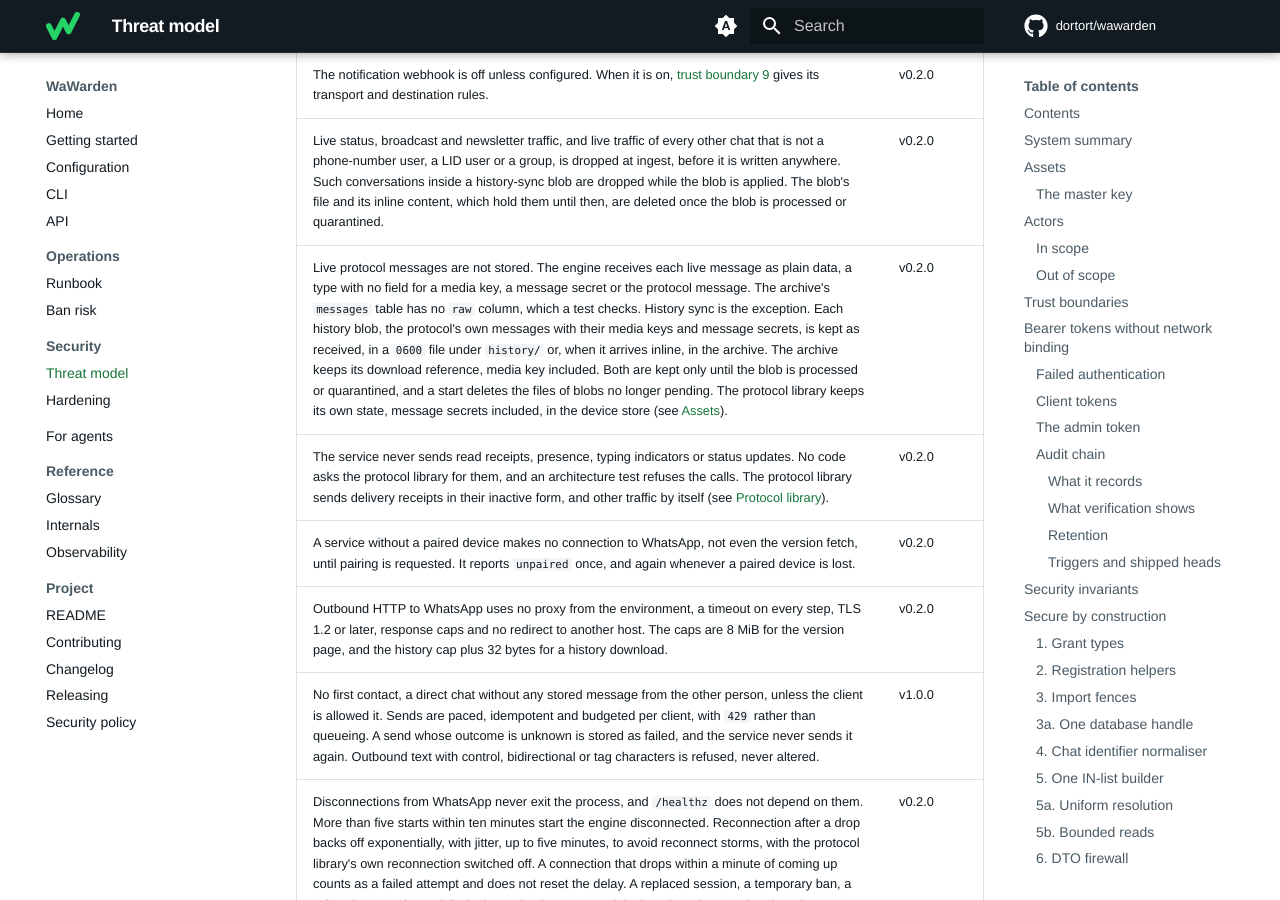
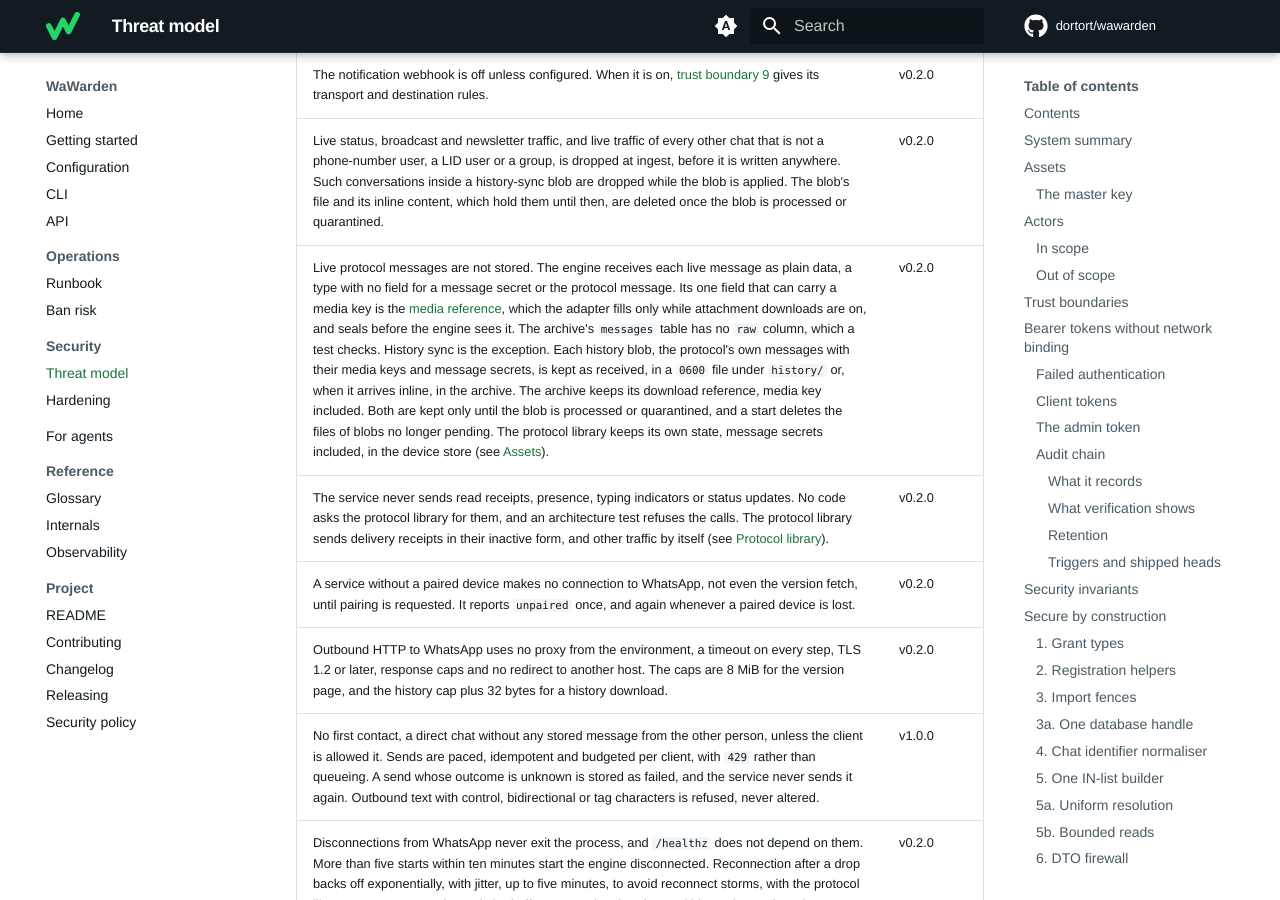
Before and after one commit to dortort/wawarden, an MkDocs documentation site: the page built from docs/threat-model.md, in a window 1280 px wide and 900 px high, scrolled down 59169 px. Built offline with MkDocs 1.6.1 and Material for MkDocs 9.7.7, drawn with Linux system fonts in a browser that asks for light colours; comment, search, counter and statistics services are not loaded.

Commit message:
docs(threat-model): name the media reference as the engine's one media key
The secure-defaults row said the engine receives live messages as a type
with no field for a media key. The adapter now seals an attachment's
descriptor, media key included, into engine.Message.MediaRef while
downloads are on, so the row names that field, says it is filled only
while downloads are on and is sealed before the engine sees it.

Co-Authored-By: Claude Opus 5.5 <noreply@anthropic.com>
Co-Authored-By: Claude Fable 5.1 <noreply@anthropic.com>

```diff
--- a/docs/threat-model.md
+++ b/docs/threat-model.md
@@ -2466,7 +2466,7 @@ protocol adapter.
 | Text that the admin CLI prints from a server answer passes through a terminal sanitiser. It replaces every control, format, line-separator and paragraph-separator character, and every invalid byte, with U+FFFD. So an answer cannot move the cursor, rewrite the screen, set a link or write the clipboard. The refusal code the CLI prints has client and admin tokens redacted as the log writer does. A test runs failing `serve`, `admin`, `audit`, `keys` and `backup` commands with tokens as their inputs and as the listener's answer, and finds no token secret in their output. | v0.2.0 |
 | The notification webhook is off unless configured. When it is on, [trust boundary 9](#trust-boundaries) gives its transport and destination rules. | v0.2.0 |
 | Live status, broadcast and newsletter traffic, and live traffic of every other chat that is not a phone-number user, a LID user or a group, is dropped at ingest, before it is written anywhere. Such conversations inside a history-sync blob are dropped while the blob is applied. The blob's file and its inline content, which hold them until then, are deleted once the blob is processed or quarantined. | v0.2.0 |
-| Live protocol messages are not stored. The engine receives each live message as plain data, a type with no field for a media key, a message secret or the protocol message. The archive's `messages` table has no `raw` column, which a test checks. History sync is the exception. Each history blob, the protocol's own messages with their media keys and message secrets, is kept as received, in a `0600` file under `history/` or, when it arrives inline, in the archive. The archive keeps its download reference, media key included. Both are kept only until the blob is processed or quarantined, and a start deletes the files of blobs no longer pending. The protocol library keeps its own state, message secrets included, in the device store (see [Assets](#assets)). | v0.2.0 |
+| Live protocol messages are not stored. The engine receives each live message as plain data, a type with no field for a message secret or the protocol message. Its one field that can carry a media key is the [media reference](internals.md#media-reference), which the adapter fills only while attachment downloads are on, and seals before the engine sees it. The archive's `messages` table has no `raw` column, which a test checks. History sync is the exception. Each history blob, the protocol's own messages with their media keys and message secrets, is kept as received, in a `0600` file under `history/` or, when it arrives inline, in the archive. The archive keeps its download reference, media key included. Both are kept only until the blob is processed or quarantined, and a start deletes the files of blobs no longer pending. The protocol library keeps its own state, message secrets included, in the device store (see [Assets](#assets)). | v0.2.0 |
 | The service never sends read receipts, presence, typing indicators or status updates. No code asks the protocol library for them, and an architecture test refuses the calls. The protocol library sends delivery receipts in their inactive form, and other traffic by itself (see [Protocol library](#protocol-library)). | v0.2.0 |
 | A service without a paired device makes no connection to WhatsApp, not even the version fetch, until pairing is requested. It reports `unpaired` once, and again whenever a paired device is lost. | v0.2.0 |
 | Outbound HTTP to WhatsApp uses no proxy from the environment, a timeout on every step, TLS 1.2 or later, response caps and no redirect to another host. The caps are 8 MiB for the version page, and the history cap plus 32 bytes for a history download. | v0.2.0 |
```
